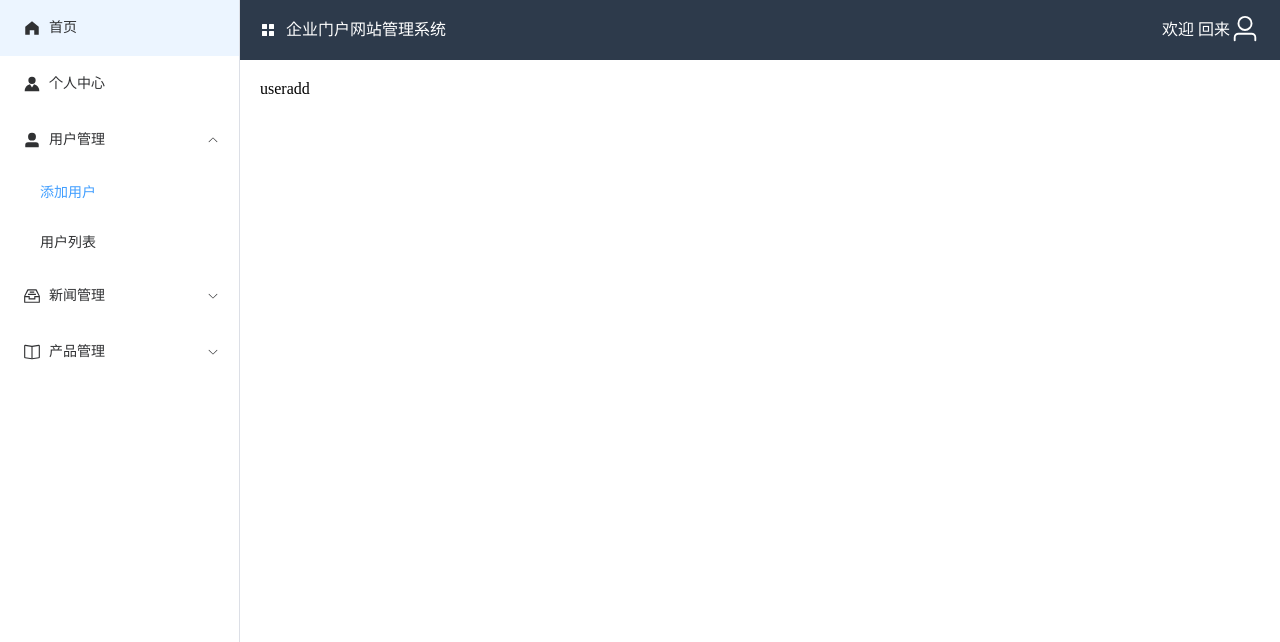
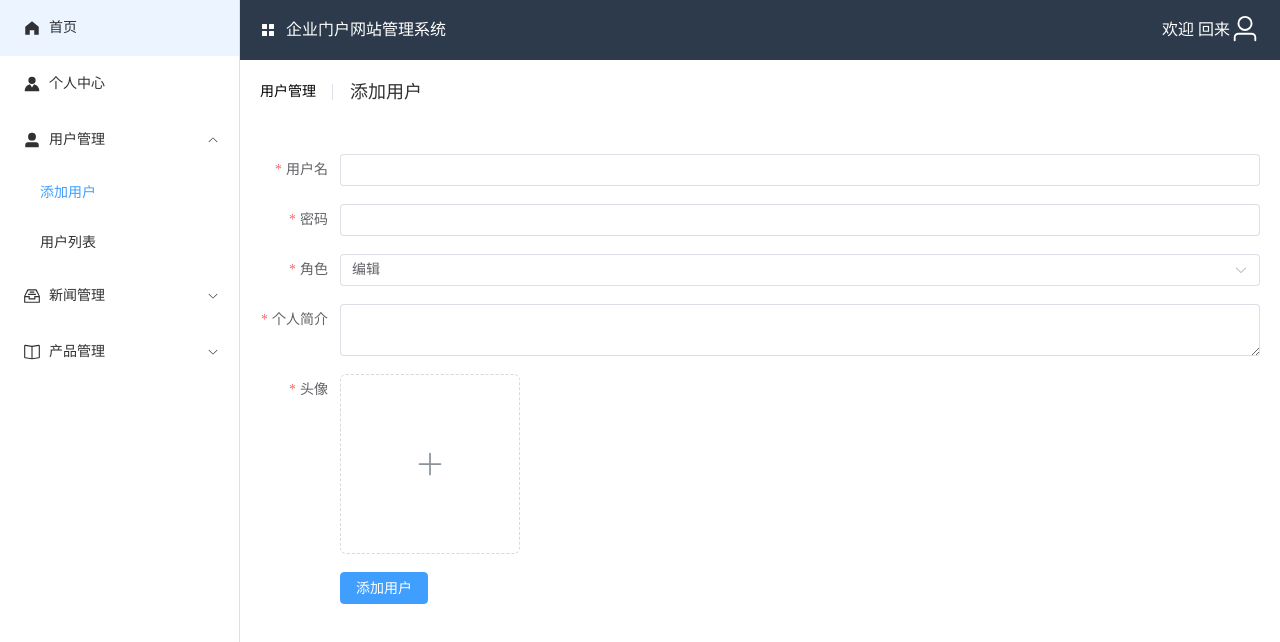
Before and after one commit to ningbaiyue/news_project, a Vue app in the folder admin/: page /#/user-manage/adduser in a window 1280 px wide. Shown: the top 642 px of the page. Built offline with nearby package versions, Linux system fonts and the light colour scheme; what particles.vue3 would draw is missing.

Commit message:
admin--添加用户模块

```diff
--- a/admin/src/views/MainBox.vue
+++ b/admin/src/views/MainBox.vue
@@ -18,3 +18,10 @@
 import SideMenu from '../components/mainbox/SideMenu.vue'
 import TopHeader from '../components/mainbox/TopHeader.vue'
 </script>
+
+<style lang="scss" scoped>
+.el-main{
+    overflow: auto;
+    height: calc(100vh - 60px);
+}
+</style>
--- a/admin/src/views/user-manage/UserAdd.vue
+++ b/admin/src/views/user-manage/UserAdd.vue
@@ -4,6 +4,113 @@
 -->
 <template>
     <div>
-        useradd
+        <el-page-header
+            content="添加用户"
+            icon=""
+            title="用户管理"
+        />
+
+        <el-form
+            ref="userFormRef"
+            :model="userForm"
+            :rules="userFormRules"
+            label-width="80px"
+            class="demo-ruleForm"
+        >
+            <el-form-item label="用户名" prop="username">
+                <el-input v-model="userForm.username" />
+            </el-form-item>
+            <el-form-item label="密码" prop="password">
+                <el-input
+                    v-model="userForm.password"
+                    type="password"
+                />
+            </el-form-item>
+
+            <el-form-item label="角色" prop="role">
+                <el-select
+                    v-model="userForm.role"
+                    class="m-2"
+                    placeholder="Select"
+                    style="width:100%"
+                >
+                    <el-option
+                        v-for="item in options"
+                        :key="item.value"
+                        :label="item.label"
+                        :value="item.value"
+                    />
+                </el-select>
+            </el-form-item>
+
+            <el-form-item label="个人简介" prop="introduction">
+                <el-input
+                    v-model="userForm.introduction"
+                    type="textarea"
+                />
+            </el-form-item>
+
+            <el-form-item label="头像" prop="avatar">
+                <Upload :avatar="userForm.avatar" @kerwinchange="handleChange" />
+            </el-form-item>
+
+            <el-form-item>
+                <el-button type="primary" @click="submitForm()">添加用户</el-button>
+            </el-form-item>
+        </el-form>
     </div>
 </template>
+
+<script setup>
+import { ref, reactive } from "vue";
+import Upload from "@/components/upload/Upload";
+const userFormRef = ref();
+const userForm = reactive({
+  username: "",
+  password: "",
+  role: 2, //1 是管理员 ,2编辑
+  introduction: "",
+  avatar: "",
+  file: null
+});
+
+const userFormRules = reactive({
+  username: [{ required: true, message: "请输入名字", trigger: "blur" }],
+  password: [{ required: true, message: "请输入密码", trigger: "blur" }],
+  role: [{ required: true, message: "请选择权限", trigger: "blur" }],
+  introduction: [{ required: true, message: "请输入介绍", trigger: "blur" }],
+  avatar: [{ required: true, message: "请上传头像", trigger: "blur" }]
+});
+
+const options = [
+  {
+    label: "管理员",
+    value: 1
+  },
+  {
+    label: "编辑",
+    value: 2
+  }
+];
+
+// 每次选择完图片之后的回调
+const handleChange = (file) => {
+  userForm.avatar = URL.createObjectURL(file);
+  userForm.file = file;
+};
+
+const submitForm = () => {
+    userFormRef.value.validate((valid) => {
+        if(valid){
+            // 提交数据到后端
+            console.log(userForm)
+        }
+    })
+}
+</script>
+
+<style lang="scss" scoped>
+.demo-ruleForm {
+  margin-top: 50px;
+}
+</style>
```
